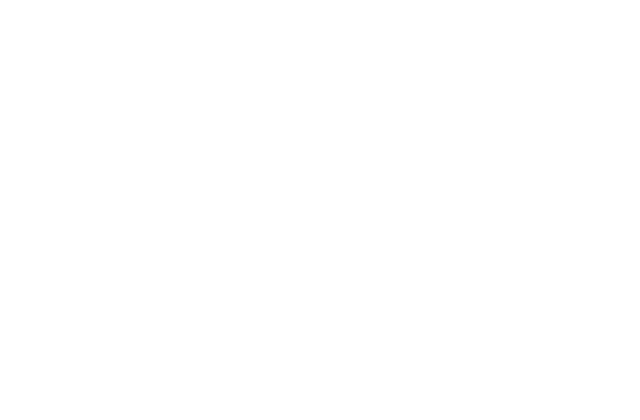
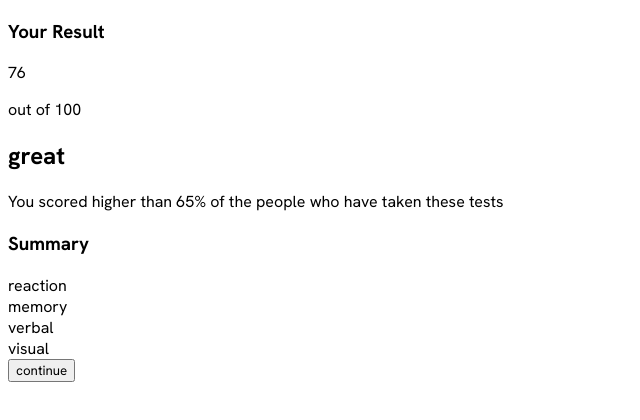
Before and after one commit to shrabanchakma/results-summary-component-main, a plain HTML site: page index.html in a window 1280 px wide. Shown: the whole page, without its empty margins (0-640 px from the left). Drawn offline with Linux system fonts and the light colour scheme.

Commit message:
added basic structure

```diff
--- a/index.html
+++ b/index.html
@@ -23,5 +23,29 @@
     />
     <link rel="stylesheet" href="index.css" />
   </head>
-  <body></body>
+  <body>
+    <div class="container">
+      <div class="resultContainer">
+        <h3>Your Result</h3>
+        <div class="result">
+          <p>76</p>
+          <p>out of 100</p>
+        </div>
+        <h2>great</h2>
+        <p>
+          You scored higher than 65% of the people who have taken these tests
+        </p>
+      </div>
+      <div class="summuryContainer">
+        <h3>Summary</h3>
+        <div class="stats">
+          <div>reaction</div>
+          <div>memory</div>
+          <div>verbal</div>
+          <div>visual</div>
+        </div>
+        <button>continue</button>
+      </div>
+    </div>
+  </body>
 </html>
```
